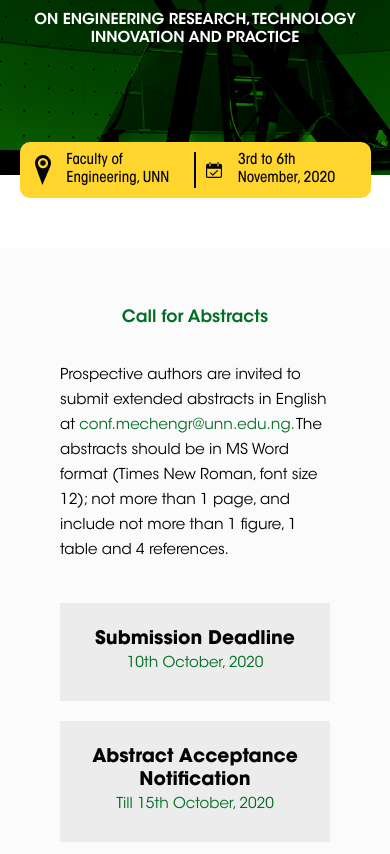
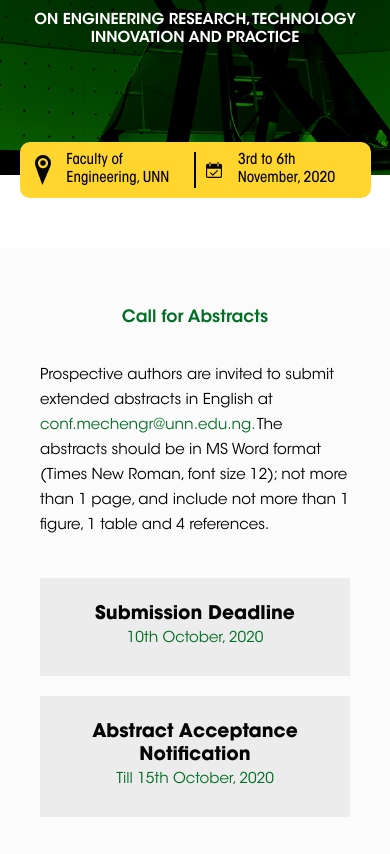
Before and after one commit to wenotch/mechanical-engineering-conference-unn-website, a website: page index.html in a window 390 px wide. Shown: the part 189-1043 px from the top of the page. Drawn offline with Linux system fonts and the light colour scheme.

Commit message:
secondPhase

```diff
--- a/public/css/style.css
+++ b/public/css/style.css
@@ -717,7 +717,7 @@ footer h3 {
   }
   .call-for-abstract {
     max-width: 100%;
-    padding: 60px 60px 80px;
+    padding: 60px 40px 80px;
   }
   .call-for-abstract h2 {
     width: 100%;
```
